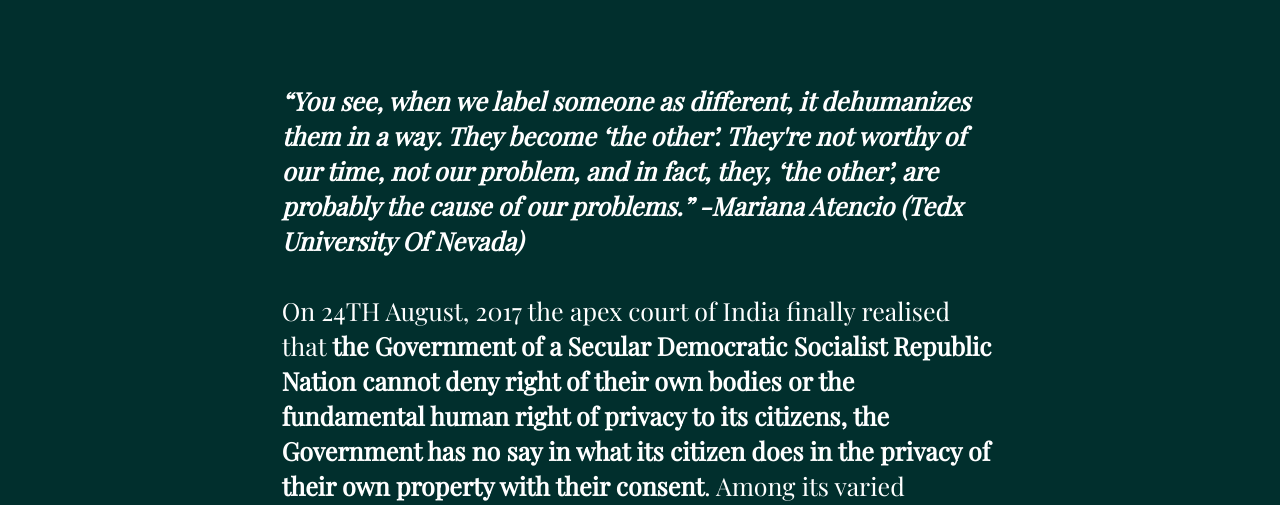
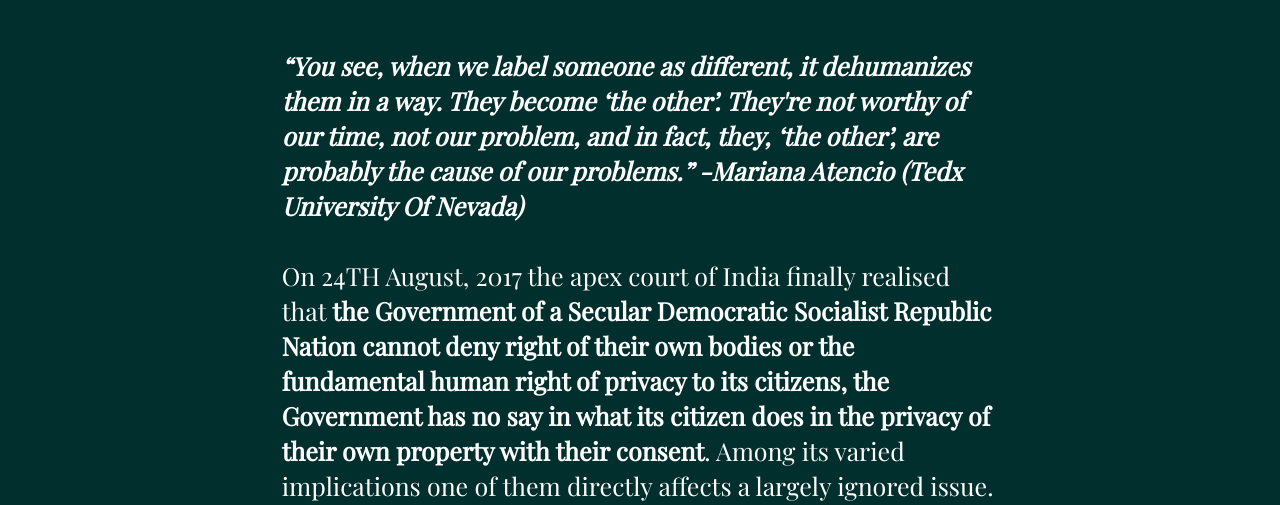
Before and after one commit to pandaboy1201/hope, a plain HTML site: page index.html in a window 1280 px wide. Shown: the part 330-835 px from the top of the page. Drawn offline with nearby package versions, Linux system fonts and the light colour scheme.

Commit message:
Update index.html

```diff
--- a/index.html
+++ b/index.html
@@ -51,7 +51,7 @@
       <div class="blog-post">
         <h3 style="text-align: center">Rights <small>29/8/2017</small></h3>
         <img src="hope.jpg">
-        <p><h4><br><br>
+        <p><h4><br>
             <i><b>“You see, when we label someone as different, it dehumanizes them in a way. They become ‘the other’. They're not worthy of our time, not our problem, and in fact, they, ‘the other’, are probably the cause of our problems.”
                 -Mariana Atencio (Tedx University Of Nevada)</b></i><br><br>
 
```
